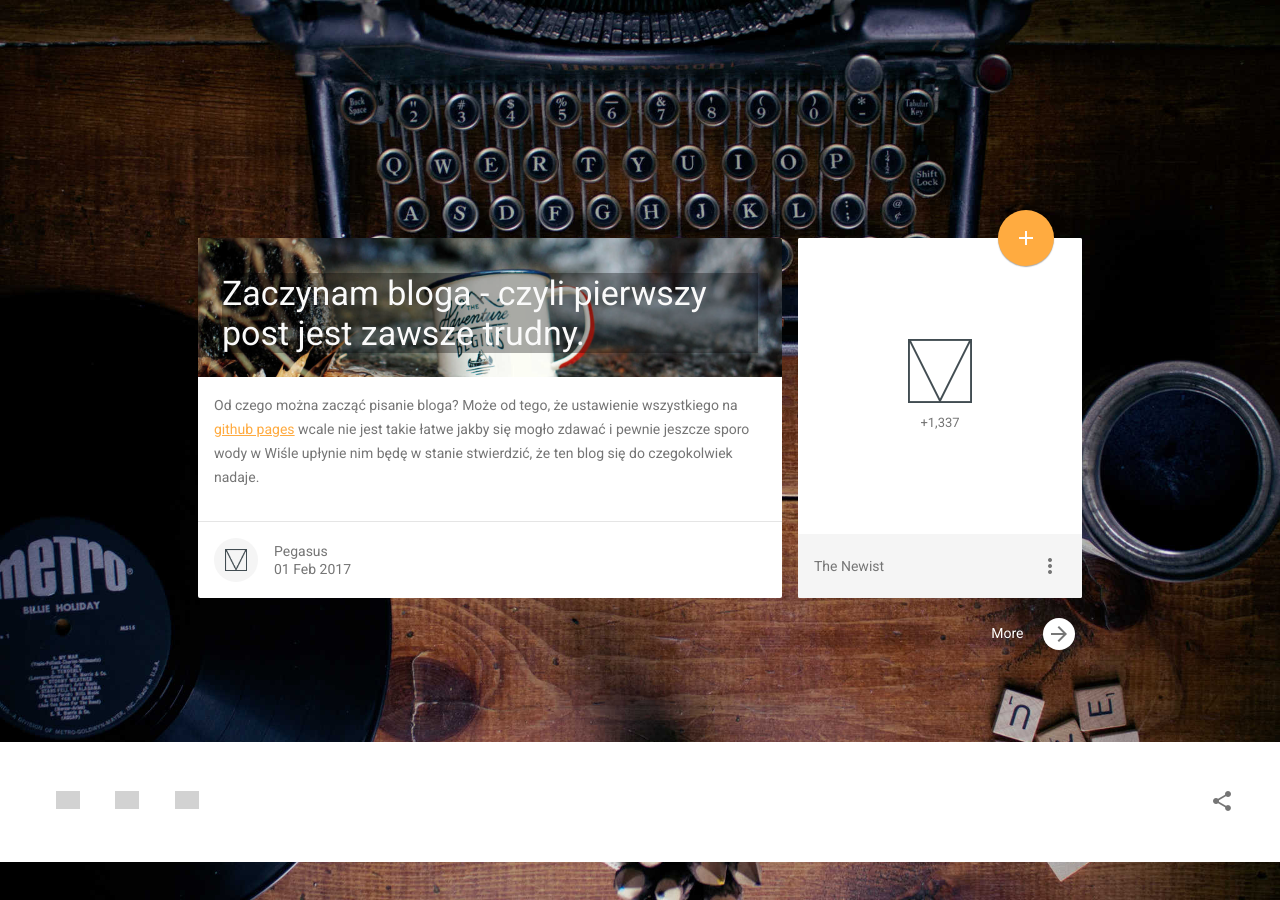
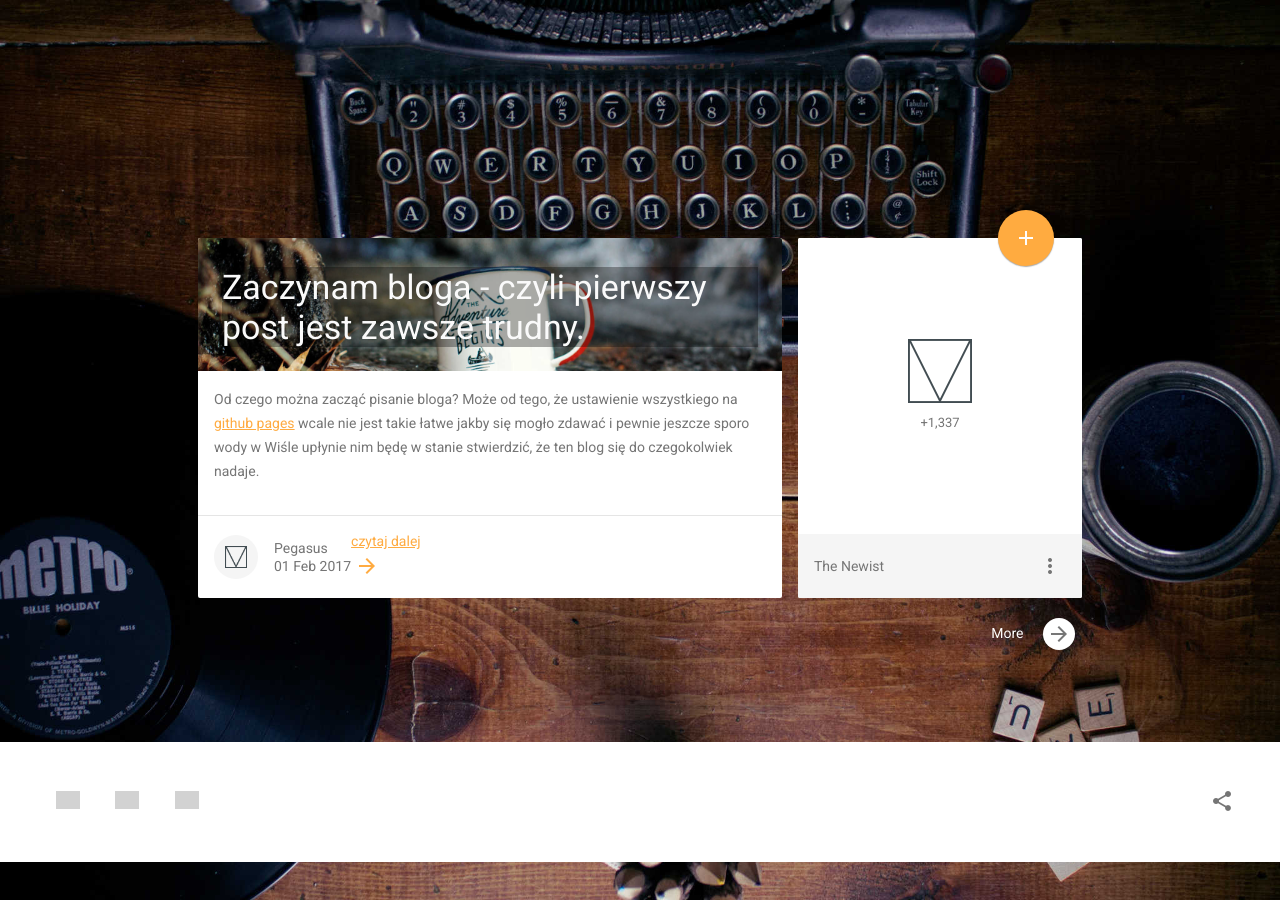
Before and after one commit to papugoz/papugoz.github.io, a Jekyll site: the page built from index.html, in a window 1280 px wide. Built offline with Jekyll 4.4.1, drawn with Linux system fonts in a browser that asks for light colours; grey boxes are pictures that could not be loaded.

Commit message:
readmore

```diff
--- a/index.html
+++ b/index.html
@@ -17,6 +17,12 @@
 				<strong>Pegasus</strong>
 				<span>{{ post.date | date_to_string }}</span>
 			</div>
+			<a href="{{ post.url }}" class="my-nav__button" title="show more">
+			czytaj dalej
+				<button class="mdl-button mdl-js-button mdl-js-ripple-effect mdl-button--icon">
+				<i class="material-icons" role="presentation">arrow_forward</i>
+				</button>
+			</a>
 		</div>
 	</div>
 	{% endfor %}
@@ -96,11 +102,11 @@
 	<nav class="my-nav mdl-cell mdl-cell--12-col">
 		<div class="section-spacer"></div>
 		<a href="entry.html" class="my-nav__button" title="show more">
-              More
-              <button class="mdl-button mdl-js-button mdl-js-ripple-effect mdl-button--icon">
-                <i class="material-icons" role="presentation">arrow_forward</i>
-              </button>
-            </a>
+			More
+			<button class="mdl-button mdl-js-button mdl-js-ripple-effect mdl-button--icon">
+				<i class="material-icons" role="presentation">arrow_forward</i>
+			</button>
+		</a>
 	</nav>
 </div>
 <!--
```
